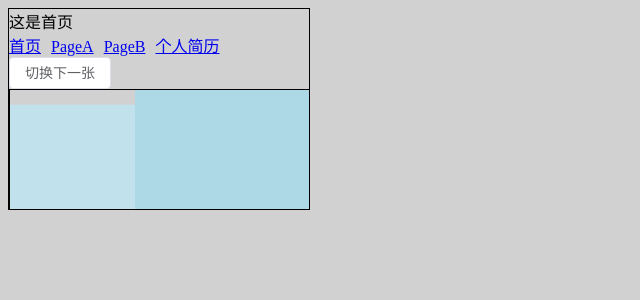
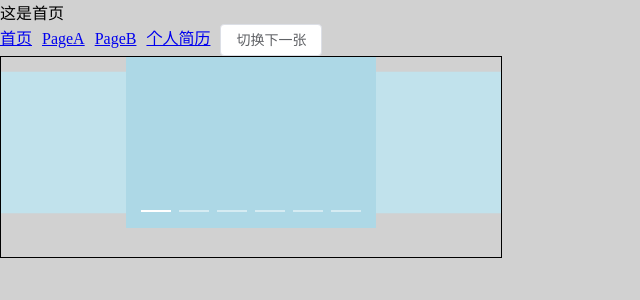
Before and after one commit to Wetoria/simplest-frontend-demo, a Vue app: page / in a window 1280 px wide. Shown: the top 300 px of the page, without its empty margins (0-640 px from the left). Built offline with nearby package versions, Linux system fonts and the light colour scheme.

Commit message:
实现单页布局

```diff
--- a/src/App.vue
+++ b/src/App.vue
@@ -1,5 +1,25 @@
 <template>
-  <div style="width: 300px; height: 200px; border: 1px solid; overflow: hidden;">
-    <RouterView />
-  </div>
+  <SinglePageLayout />
 </template>
+
+<script>
+import SinglePageLayout from './components/Layout/SinglePageLayout.vue'
+
+export default {
+  components: {
+    SinglePageLayout,
+  }
+}
+</script>
+
+<style>
+* {
+  padding: 0;
+  margin: 0;
+}
+
+html, body, #app {
+  width: 100%;
+  height: 100%;
+}
+</style>
--- /dev/null
+++ b/src/components/Layout/SinglePageLayout.vue
@@ -0,0 +1,12 @@
+<template>
+  <div class="container">
+    <router-view></router-view>
+  </div>
+</template>
+
+<style>
+.container {
+  width: 100%;
+  height: 100%;
+}
+</style>
```
